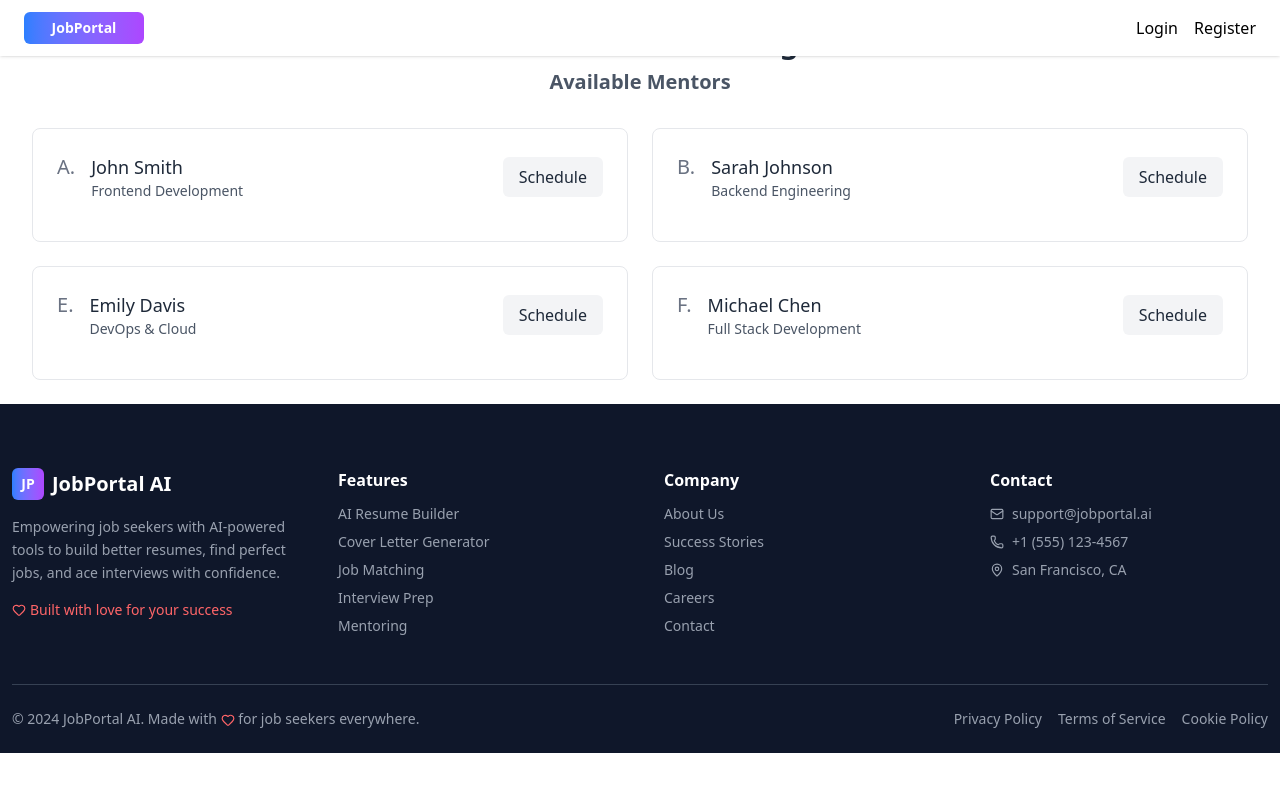
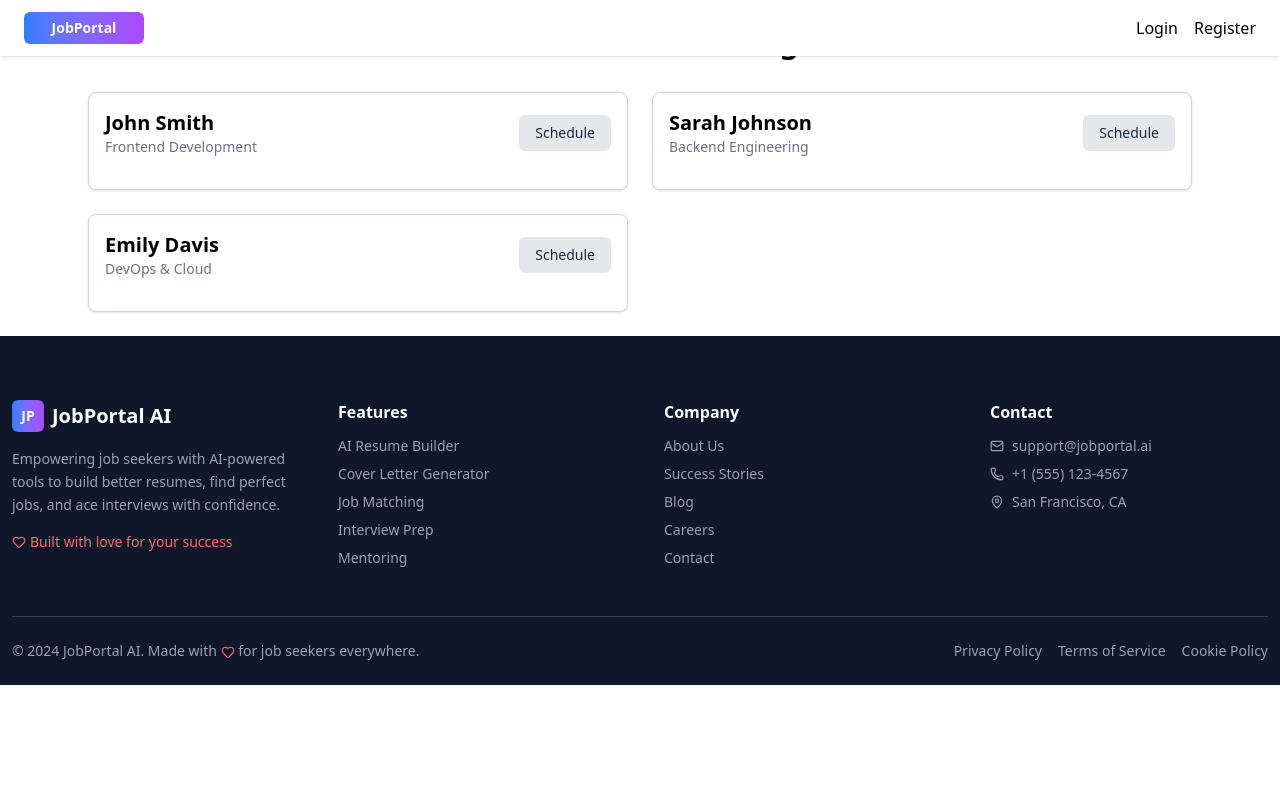
Before and after one commit to YaduatFincoopers/Job_Portal, a React (Vite) app in the folder job-portal-main/client/: page /user/InterviewSchedule in a window 1280 px wide. Shown: the top 792 px of the page. Built offline with nearby package versions, Linux system fonts and the light colour scheme.

Commit message:
files added

```diff
--- a/job-portal-main/client/src/pages/user/InterviewSchedule.jsx
+++ b/job-portal-main/client/src/pages/user/InterviewSchedule.jsx
@@ -1,4 +1,4 @@
-import React, { useState } from 'react';
+import React, { useState, useEffect, useRef } from 'react';
 import { FiCalendar, FiClock, FiEdit2, FiX, FiCheck } from 'react-icons/fi';
 import Calendar from 'react-calendar';
 import 'react-calendar/dist/Calendar.css';
@@ -9,35 +9,29 @@ const InterviewSchedule = () => {
   const [selectedTime, setSelectedTime] = useState('');
   const [notes, setNotes] = useState('');
   const [showCalendar, setShowCalendar] = useState(false);
+  const calendarRef = useRef(null);
 
   const mentors = [
     {
       id: 'A',
       name: 'John Smith',
       expertise: 'Frontend Development',
-      availableDates: ['2023-06-05', '2023-06-15', '2023-06-25'],
+      availableDates: ['2025-07-10', '2025-07-12', '2025-07-15'],
       availableTimes: ['10:00 AM', '02:00 PM', '04:30 PM']
     },
     {
       id: 'B',
       name: 'Sarah Johnson',
       expertise: 'Backend Engineering',
-      availableDates: ['2023-06-07', '2023-06-17', '2023-06-27'],
+      availableDates: ['2025-07-11', '2025-07-14', '2025-07-16'],
       availableTimes: ['09:00 AM', '01:00 PM', '03:30 PM']
     },
     {
-      id: 'E',
+      id: 'C',
       name: 'Emily Davis',
       expertise: 'DevOps & Cloud',
-      availableDates: ['2023-06-10', '2023-06-20', '2023-06-30'],
+      availableDates: ['2025-07-10', '2025-07-13', '2025-07-18'],
       availableTimes: ['10:30 AM', '02:30 PM', '04:00 PM']
-    },
-    {
-      id: 'F',
-      name: 'Michael Chen',
-      expertise: 'Full Stack Development',
-      availableDates: ['2023-06-08', '2023-06-18', '2023-06-28'],
-      availableTimes: ['11:00 AM', '03:00 PM', '05:30 PM']
     }
   ];
 
@@ -52,8 +46,8 @@ const InterviewSchedule = () => {
   const handleDateChange = (date) => {
     const formattedDate = formatDate(date);
     setSelectedDate(formattedDate);
-    setSelectedTime(''); // Reset time when date changes
-    setShowCalendar(false);
+    setSelectedTime('');
+    setTimeout(() => setShowCalendar(false), 100);
   };
 
   const formatDate = (date) => {
@@ -70,23 +64,6 @@ const InterviewSchedule = () => {
     return date.toLocaleDateString(undefined, options);
   };
 
-  const handleSubmit = (e) => {
-    e.preventDefault();
-    if (!selectedDate || !selectedTime) {
-      alert('Please select both date and time');
-      return;
-    }
-
-    console.log({
-      mentor: selectedMentor.name,
-      date: selectedDate,
-      time: selectedTime,
-      notes
-    });
-
-    alert(`Interview scheduled with ${selectedMentor.name} on ${formatDisplayDate(selectedDate)} at ${selectedTime}`);
-  };
-
   const isDateAvailable = (date) => {
     if (!selectedMentor) return false;
     const dateStr = formatDate(date);
@@ -98,7 +75,6 @@ const InterviewSchedule = () => {
     return !isDateAvailable(date);
   };
 
-  // Custom tile content to highlight available dates
   const tileContent = ({ date, view }) => {
     if (view !== 'month') return null;
     return isDateAvailable(date) ? (
@@ -106,30 +82,45 @@ const InterviewSchedule = () => {
     ) : null;
   };
 
+  const handleSubmit = (e) => {
+    e.preventDefault();
+    if (!selectedDate || !selectedTime) {
+      alert('Please select both date and time');
+      return;
+    }
+
+    alert(`Interview scheduled with ${selectedMentor.name} on ${formatDisplayDate(selectedDate)} at ${selectedTime}`);
+  };
+
+  useEffect(() => {
+    const handleClickOutside = (event) => {
+      if (calendarRef.current && !calendarRef.current.contains(event.target)) {
+        setShowCalendar(false);
+      }
+    };
+    document.addEventListener('mousedown', handleClickOutside);
+    return () => {
+      document.removeEventListener('mousedown', handleClickOutside);
+    };
+  }, []);
+
   return (
-    <div className="w-full px-4 sm:px-6 lg:px-8 py-6 mx-auto">
-      <div className="max-w-7xl mx-auto">
-        <div className="text-center mb-8">
-          <h1 className="text-2xl sm:text-3xl font-bold text-gray-800 mb-2">Interview Scheduling</h1>
-          <h2 className="text-lg sm:text-xl font-semibold text-gray-600">Available Mentors</h2>
-        </div>
-
-        <div className="grid grid-cols-1 sm:grid-cols-2 gap-4 sm:gap-6">
+    <div className="w-full max-w-6xl mx-auto p-6">
+      <h1 className="text-3xl font-bold text-center mb-8">Interview Scheduling</h1>
+      <div className="grid grid-cols-1 sm:grid-cols-2 gap-6">
         {mentors.map((mentor) => (
-            <div key={mentor.id} className="bg-white rounded-lg border border-gray-200 p-4 sm:p-6 transition-all duration-200 hover:shadow-md">
-              <div className="flex items-start">
-                <div className="mr-4 text-gray-500 font-medium text-xl">{mentor.id}.</div>
-                <div className="flex-1">
-                  <div className="flex flex-col sm:flex-row sm:items-center sm:justify-between mb-4">
-                    <div className="mb-2 sm:mb-0">
-                      <h3 className="text-lg font-medium text-gray-800">{mentor.name}</h3>
-                      <p className="text-sm text-gray-600">{mentor.expertise}</p>
+          <div key={mentor.id} className="border border-gray-300 rounded-lg p-4 shadow-sm bg-white">
+            <div className="flex justify-between items-center mb-4">
+              <div>
+                <h2 className="text-xl font-semibold">{mentor.name}</h2>
+                <p className="text-sm text-gray-500">{mentor.expertise}</p>
               </div>
               <button
                 onClick={() => handleScheduleInterview(mentor)}
-                      className={`px-4 py-2 rounded-md text-sm sm:text-base ${selectedMentor?.id === mentor.id
+                className={`px-4 py-2 rounded-md text-sm font-medium ${
+                  selectedMentor?.id === mentor.id
                     ? 'bg-blue-600 text-white'
-                          : 'bg-gray-100 text-gray-800 hover:bg-gray-200'
+                    : 'bg-gray-200 text-gray-800 hover:bg-gray-300'
                 }`}
               >
                 {selectedMentor?.id === mentor.id ? 'Scheduling...' : 'Schedule'}
@@ -137,12 +128,12 @@ const InterviewSchedule = () => {
             </div>
 
             {selectedMentor?.id === mentor.id && (
-                    <form onSubmit={handleSubmit} className="mt-4 space-y-4">
-                      <div>
-                        <label className="flex items-center text-sm font-medium text-gray-700 mb-1">
+              <form onSubmit={handleSubmit} className="space-y-4">
+                {/* Date Picker */}
+                <div className="relative" ref={calendarRef}>
+                  <label className="text-sm font-medium flex items-center">
                     <FiCalendar className="mr-2" /> Select Date
                   </label>
-                        <div className="relative">
                   <input
                     type="text"
                     readOnly
@@ -151,33 +142,26 @@ const InterviewSchedule = () => {
                     className="w-full p-2 border border-gray-300 rounded-md cursor-pointer"
                     placeholder="Click to select date"
                   />
-                          {selectedDate ? (
+                  {selectedDate && (
                     <button
                       type="button"
-                              onClick={(e) => {
-                                e.stopPropagation();
+                      onClick={() => {
                         setSelectedDate('');
                         setSelectedTime('');
                       }}
-                              className="absolute right-8 top-2 text-gray-500 hover:text-gray-700"
+                      className="absolute right-10 top-9 text-gray-500"
                     >
                       <FiX />
                     </button>
-                          ) : (
-                            <FiCalendar className="absolute right-3 top-3 text-gray-400" />
                   )}
-                        </div>
-
                   {showCalendar && (
-                          <div className="mt-2 z-10 bg-white p-2 border border-gray-200 rounded-md shadow-lg">
+                    <div className="absolute z-50 bg-white mt-2 p-2 border border-gray-200 rounded-md shadow-md">
                       <Calendar
                         onChange={handleDateChange}
                         value={selectedDate ? new Date(selectedDate) : null}
                         tileDisabled={tileDisabled}
                         tileContent={tileContent}
                         minDate={new Date()}
-                              className="border-0"
-                              onClickDay={() => setShowCalendar(false)}
                       />
                       <div className="mt-2 text-xs text-gray-500 flex items-center">
                         <div className="w-2 h-2 bg-blue-500 rounded-full mr-1"></div>
@@ -187,18 +171,20 @@ const InterviewSchedule = () => {
                   )}
                 </div>
 
+                {/* Time Selector */}
                 {selectedDate && (
                   <div>
-                          <label className="flex items-center text-sm font-medium text-gray-700 mb-1">
+                    <label className="text-sm font-medium flex items-center">
                       <FiClock className="mr-2" /> Select Time
                     </label>
                     <div className="grid grid-cols-2 sm:grid-cols-3 gap-2">
-                            {mentor.availableTimes.map((time, index) => (
+                      {mentor.availableTimes.map((time, i) => (
                         <button
-                                key={index}
+                          key={i}
                           type="button"
                           onClick={() => setSelectedTime(time)}
-                                className={`p-2 border rounded-md text-sm flex items-center justify-center ${selectedTime === time
+                          className={`p-2 border rounded-md text-sm flex items-center justify-center ${
+                            selectedTime === time
                               ? 'bg-blue-100 border-blue-500 text-blue-700'
                               : 'border-gray-300 hover:bg-gray-50'
                           }`}
@@ -211,8 +197,9 @@ const InterviewSchedule = () => {
                   </div>
                 )}
 
+                {/* Notes */}
                 <div>
-                        <label className="flex items-center text-sm font-medium text-gray-700 mb-1">
+                  <label className="text-sm font-medium flex items-center">
                     <FiEdit2 className="mr-2" /> Notes (Optional)
                   </label>
                   <textarea
@@ -224,25 +211,26 @@ const InterviewSchedule = () => {
                   />
                 </div>
 
+                {/* Submit Button */}
                 <button
                   type="submit"
                   disabled={!selectedDate || !selectedTime}
-                        className={`w-full py-2 px-4 rounded-md mt-4 transition-colors ${selectedDate && selectedTime
+                  className={`w-full py-2 px-4 rounded-md font-semibold ${
+                    selectedDate && selectedTime
                       ? 'bg-green-600 text-white hover:bg-green-700'
                       : 'bg-gray-300 text-gray-500 cursor-not-allowed'
                   }`}
                 >
                   {selectedDate && selectedTime
-                          ? `Confirm with ${mentor.name.split(' ')[0]} on ${formatDisplayDate(selectedDate)} at ${selectedTime}`
+                    ? `Confirm with ${mentor.name.split(' ')[0]} on ${formatDisplayDate(
+                        selectedDate
+                      )} at ${selectedTime}`
                     : 'Select date and time to confirm'}
                 </button>
               </form>
             )}
           </div>
-              </div>
-            </div>
         ))}
-        </div>
       </div>
     </div>
   );
```
Lines whose indentation alone changed are shown as unchanged.
